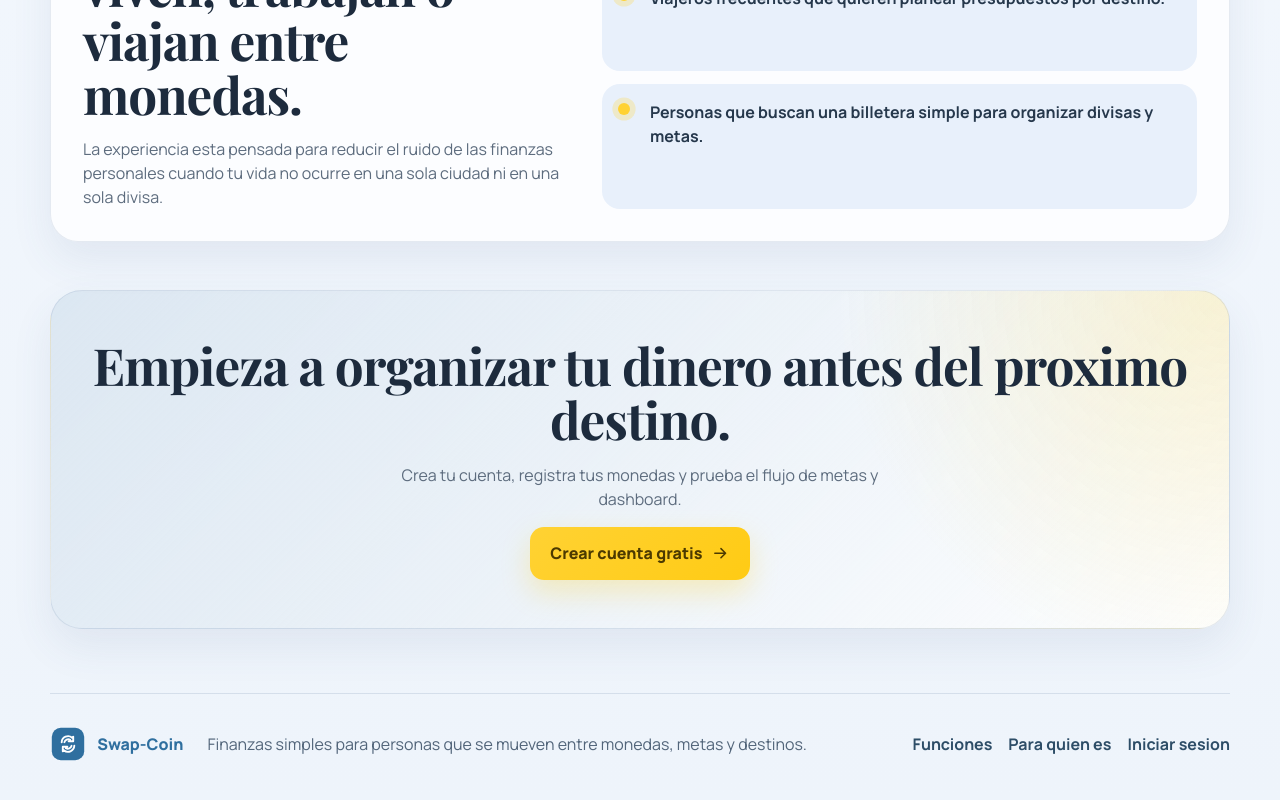
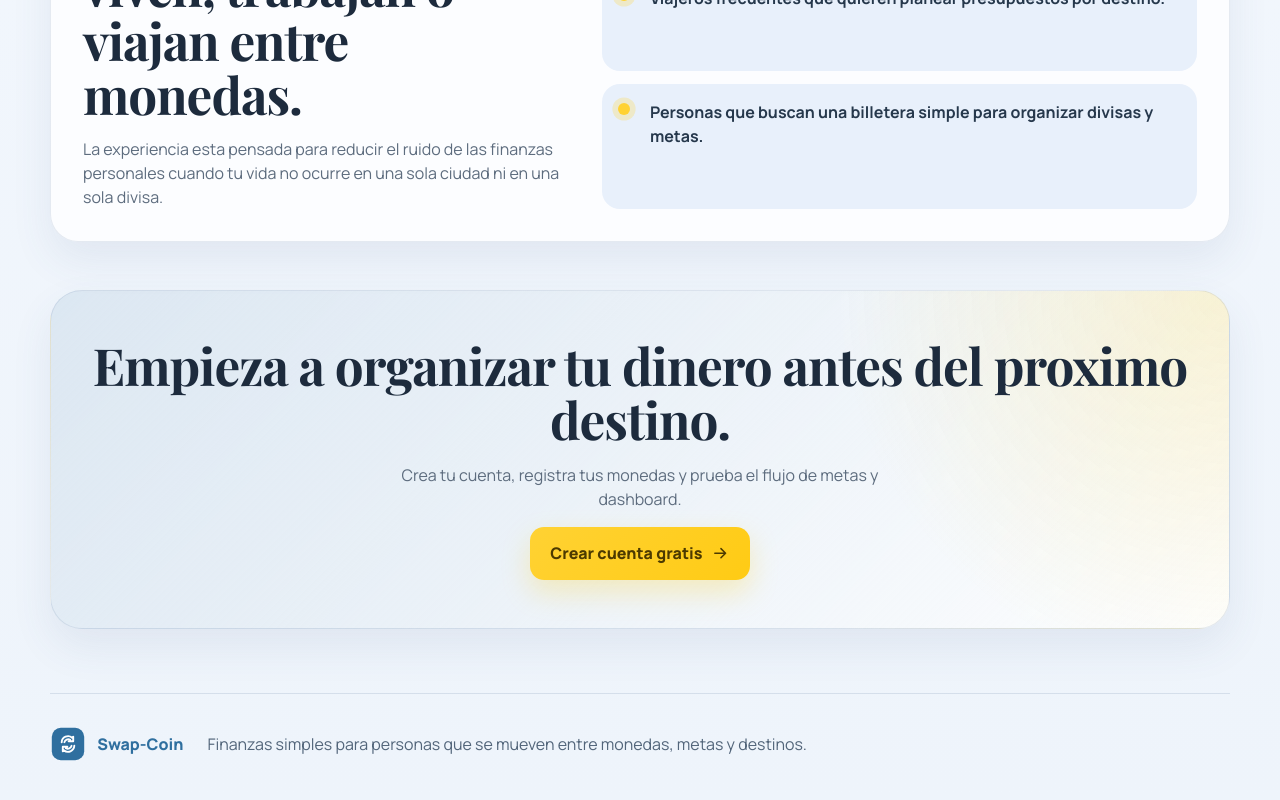
Before and after one commit to swapcoinn-droid/Swap-Coin-Frontend, a React (Vite) app: page / in a window 1280 px wide. Shown: the part 1631-2431 px from the top of the page. Built offline with nearby package versions, Linux system fonts and the light colour scheme.

Commit message:
refactor: simplify public footer

```diff
--- a/src/components/public-layout/PublicFooter.tsx
+++ b/src/components/public-layout/PublicFooter.tsx
@@ -15,12 +15,6 @@ export function PublicFooter() {
       </Link>
 
       <p>Finanzas simples para personas que se mueven entre monedas, metas y destinos.</p>
-
-      <nav className="public-footer__links" aria-label="Enlaces del footer">
-        <a href="/#features">Funciones</a>
-        <a href="/#audience">Para quien es</a>
-        <Link to={routes.login}>Iniciar sesion</Link>
-      </nav>
     </footer>
   )
 }
--- a/src/components/public-layout/public-layout.css
+++ b/src/components/public-layout/public-layout.css
@@ -19,8 +19,7 @@
 
 .public-navbar__brand,
 .public-navbar__links,
-.public-footer__brand,
-.public-footer__links {
+.public-footer__brand {
   display: inline-flex;
   align-items: center;
 }
@@ -43,15 +42,13 @@
   display: inline-flex;
 }
 
-.public-navbar__links,
-.public-footer__links {
+.public-navbar__links {
   gap: 1rem;
   color: #2d4d67;
   font-weight: 700;
 }
 
-.public-navbar__links a,
-.public-footer__links a {
+.public-navbar__links a {
   text-decoration: none;
 }
 
@@ -69,7 +66,7 @@
   padding: 2rem 0 2.5rem;
   border-top: 1px solid rgba(74, 104, 145, 0.16);
   display: grid;
-  grid-template-columns: auto 1fr auto;
+  grid-template-columns: auto 1fr;
   align-items: center;
   gap: 1.5rem;
 }
@@ -82,11 +79,6 @@
 
 .public-footer p {
   color: #52657a;
-}
-
-.public-footer__links {
-  justify-content: flex-end;
-  flex-wrap: wrap;
 }
 
 @media (max-width: 920px) {
@@ -106,9 +98,6 @@
     text-align: center;
   }
 
-  .public-footer__links {
-    justify-content: center;
-  }
 }
 
 @media (max-width: 560px) {
```
